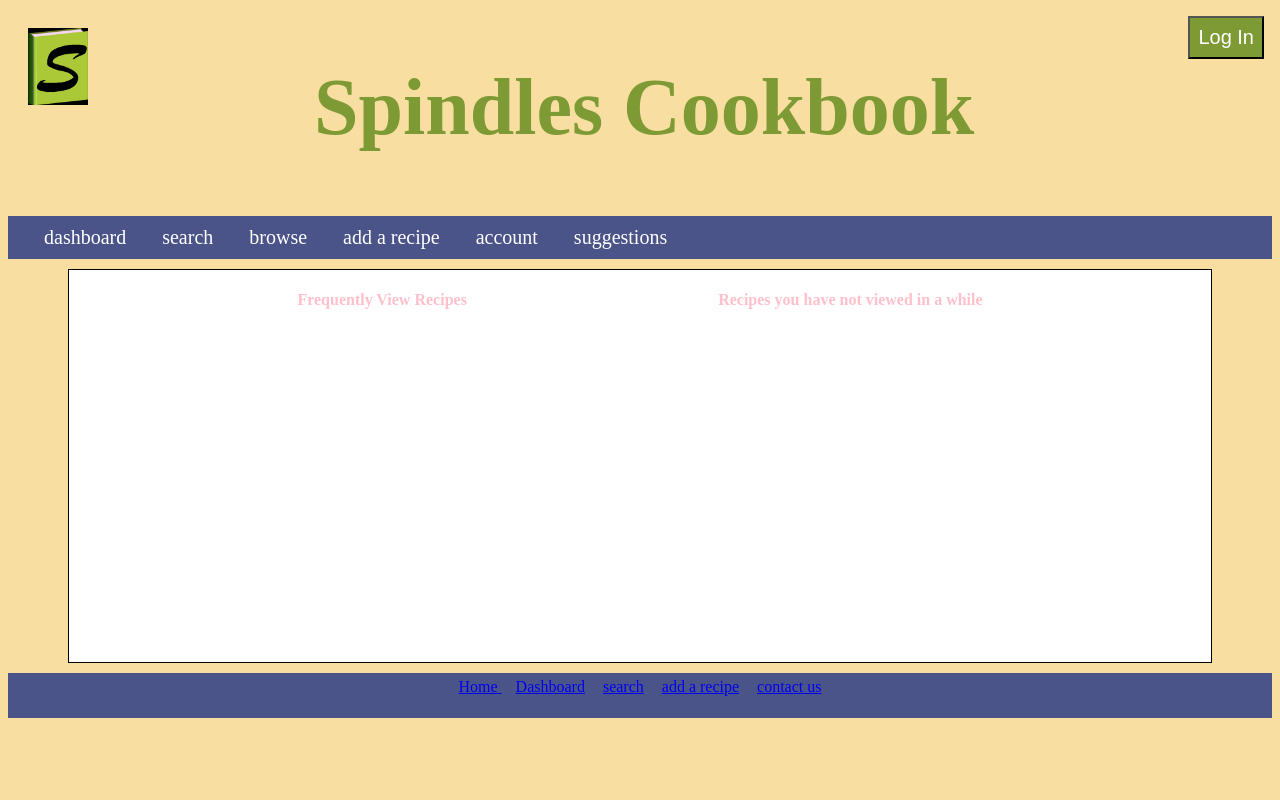
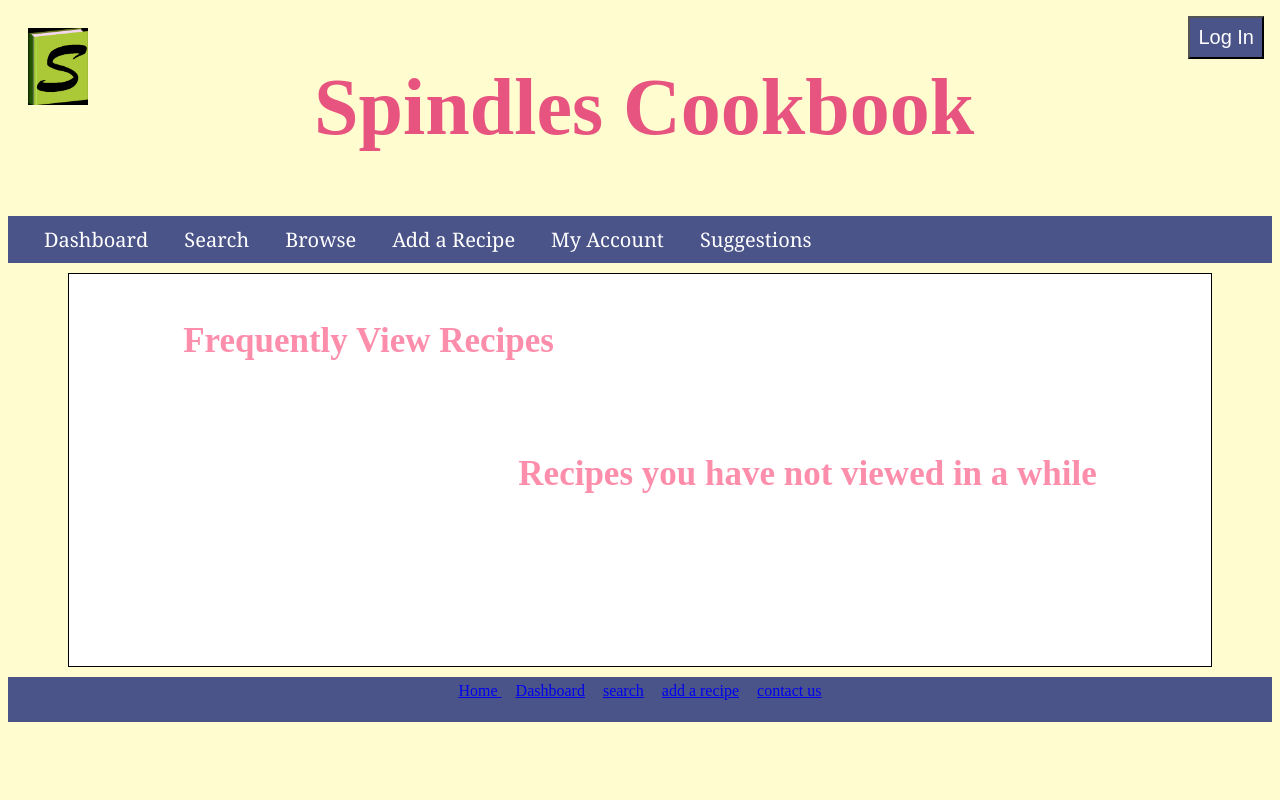
Before and after one commit to maryscott/cookbook, a PHP site: page /dashboard.php in a window 1280 px wide. Run offline with PHP 8.4, Linux system fonts and the light colour scheme.

Commit message:
color changes, fix in favicon for all pages added contact us page

```diff
--- a/account.php
+++ b/account.php
@@ -1,6 +1,7 @@
 <html>
 <head>
 	<link rel="stylesheet" type="text/css" href="css/page.css">
+	<link rel="shortcut icon" href="favicon.ico" type="image/x-icon"/>
 </head>
 <body>
 	<div id="navbar" class="clearfix">
--- a/add_a_recipe.php
+++ b/add_a_recipe.php
@@ -1,6 +1,7 @@
 <html>
 <head>
 	<link rel="stylesheet" type="text/css" href="css/page.css">
+	<link rel="shortcut icon" href="favicon.ico" type="image/x-icon"/>
 </head>
 <body>
 	<div id="navbar" class="clearfix">
--- a/css/page.css
+++ b/css/page.css
@@ -1,12 +1,13 @@
 html {
-	background-color: #F8DFA1;
+	background-color: #FFFDD0;
 }
 
 #title {
 	text-align: center;
-	color: #7E9A34;
-	background-color: #F8DFA1;
+	color: #E75480;
+	background-color: #FFFDD0;
 	font-size: 40px;
+	font-family: Papyrus;
 }
 
 ul {
@@ -27,6 +28,7 @@ li a {
 	padding: 14px 16px;
 	text-decoration: none;
 	font-size: 20px;
+	font-family: Cambria;
 }
 
 li a:hover {
@@ -39,7 +41,7 @@ li a:hover {
 }
 
 #login > input {
-	background-color: #7E9A34;
+	background-color: #4B5489;
 	color: white;
 	font-size: 20px;
 	padding: 8px;
@@ -71,11 +73,13 @@ li a:hover {
 	background-color: white;
 	margin: 0px 60px;
 	min-height: 50%;
+	font-family: Cambria;
 }
 
 p{
 	padding: 10px;
 	margin-right: 20px;
+	font-family: Cambria;
 }
 
 #logo {
@@ -104,26 +108,41 @@ input {
 .inputForms {
 	padding: 10px 0px;
 	text-align: center;
+	font-family: Cambria;
+}
+
+form {
+	font-family: Cambria;
 }
 
 h3 {
-	color: pink;
+	color: #FC8EAC;
 	text-align: center;
-	font-size: 35px;
+	font-size: 45px;
 	padding: 10px;
+	font-family: Papyrus;
 }
 
 #dashleft {
 	float: left;
-	padding-left: 20%;
+	padding-left: 10%;
 }
 
 #dashright {
 	float: right;
-	padding-right: 20%;
+	padding-right: 10%;
 }
 
 h4 {
-	color: pink;
+	color: #FC8EAC;
 	display: inline;
+	font-family: Papyrus;
+	font-size: 35px;
 }
+
+#contactInfo {
+	text-align: center;
+	font-size: 25px;
+	padding: 10px 40px;
+	margin: 0px 40px;
+}
--- a/dashboard.php
+++ b/dashboard.php
@@ -1,6 +1,7 @@
 <html>
 <head>
 	<link rel="stylesheet" type="text/css" href="css/page.css">
+	<link rel="shortcut icon" href="favicon.ico" type="image/x-icon"/>
 </head>
 <body>
 	<div id="navbar" class="clearfix">
--- a/footer.php
+++ b/footer.php
@@ -6,7 +6,7 @@ echo '
 	<a href="dashboard.php">Dashboard</a>
 	<a href="search.php">search</a>
 	<a href="add_a_recipe.php">add a recipe</a>
-	<a href="dashboard.php">contact us</a>
+	<a href="contact_us.php">contact us</a>
 '
 
 ?>
--- a/index.php
+++ b/index.php
@@ -1,7 +1,6 @@
 <html>
 	<head>
 		<link rel="stylesheet" type="text/css" href="css/page.css">
-		<link rel="icon" type="image/x-icon" href="favicon.ico">
 		<link rel="shortcut icon" href="favicon.ico" type="image/x-icon"/>
 	</head>
 
--- a/login.php
+++ b/login.php
@@ -1,6 +1,7 @@
 <html>
 <head>
 	<link rel="stylesheet" type="text/css" href="css/page.css">
+	<link rel="shortcut icon" href="favicon.ico" type="image/x-icon"/>
 </head>
 <body>
 	<div id="navbar" class="clearfix">
--- a/navbar.php
+++ b/navbar.php
@@ -9,12 +9,12 @@ echo '<div id="title" class="clearfix">
 
 	<div>
 		<ul>
-			<li><a href="dashboard.php">dashboard</a></li>
-			<li><a href="search.php">search</a></li>
-			<li><a href="browse.php">browse</a></li>
-			<li><a href="add_a_recipe.php">add a recipe</a></li>
-			<li><a href="account.php">account</a></li>
-			<li><a href="suggestions.php">suggestions</a></li>
+			<li><a href="dashboard.php">Dashboard</a></li>
+			<li><a href="search.php">Search</a></li>
+			<li><a href="browse.php">Browse</a></li>
+			<li><a href="add_a_recipe.php">Add a Recipe</a></li>
+			<li><a href="account.php">My Account</a></li>
+			<li><a href="suggestions.php">Suggestions</a></li>
 		</ul>
 	</div>
 ';
--- a/register.php
+++ b/register.php
@@ -1,6 +1,7 @@
 <html>
 <head>
 	<link rel="stylesheet" type="text/css" href="css/page.css">
+	<link rel="shortcut icon" href="favicon.ico" type="image/x-icon"/>
 </head>
 <body>
 	<div id="navbar" class="clearfix">
--- a/search.php
+++ b/search.php
@@ -1,6 +1,7 @@
 <html>
 <head>
 	<link rel="stylesheet" type="text/css" href="css/page.css">
+	<link rel="shortcut icon" href="favicon.ico" type="image/x-icon"/>
 </head>
 <body>
 	<div id="navbar" class="clearfix">
--- a/suggestions.php
+++ b/suggestions.php
@@ -1,6 +1,7 @@
 <html>
 <head>
 	<link rel="stylesheet" type="text/css" href="css/page.css">
+	<link rel="shortcut icon" href="favicon.ico" type="image/x-icon"/>
 </head>
 <body>
 	<div id="navbar" class="clearfix">
```
Also changed, not shown: contact_us.php (added, +27 -0 lines).
